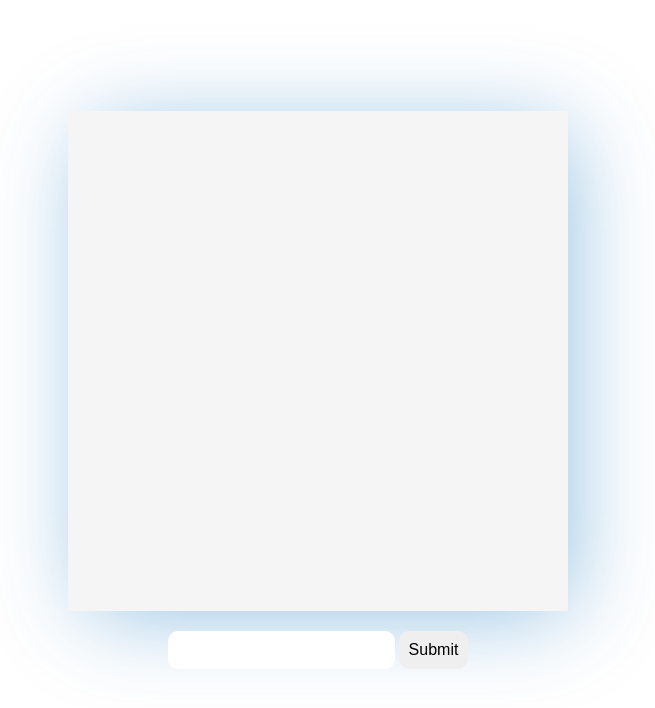
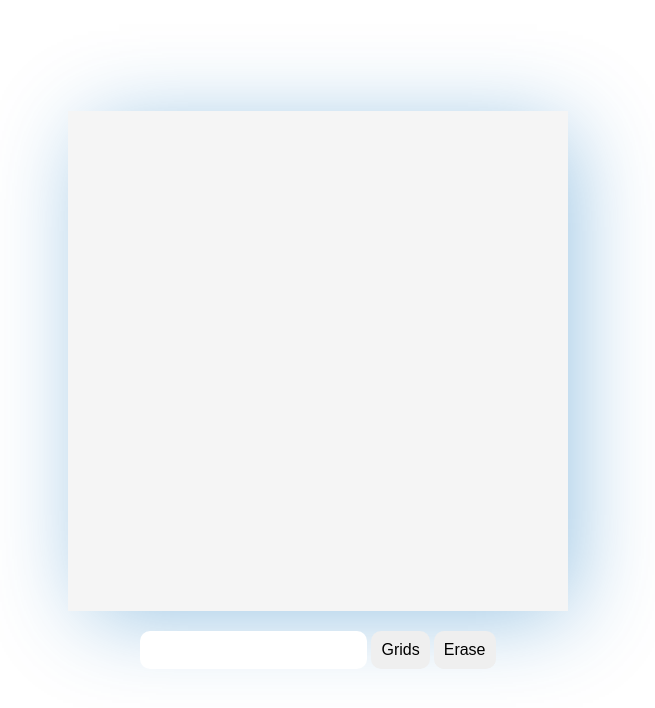
Before and after one commit to ImalKesara/Etch-a-Sketch_Odin-Project, a plain HTML site: page index.html in a window 1280 px wide. Shown: the whole page, without its empty margins (322-977 px from the left). Drawn offline with Linux system fonts and the light colour scheme.

Commit message:
added erase btn

```diff
--- a/index.html
+++ b/index.html
@@ -18,8 +18,10 @@
 
     <form class="form">
         <input class="userinput" type="text" name="user">
-        <input type="submit" value="submit">
+        <input type="submit" value="Grids">
+        <button>Erase</button>
     </form>
+
 
 </body>
 
```
